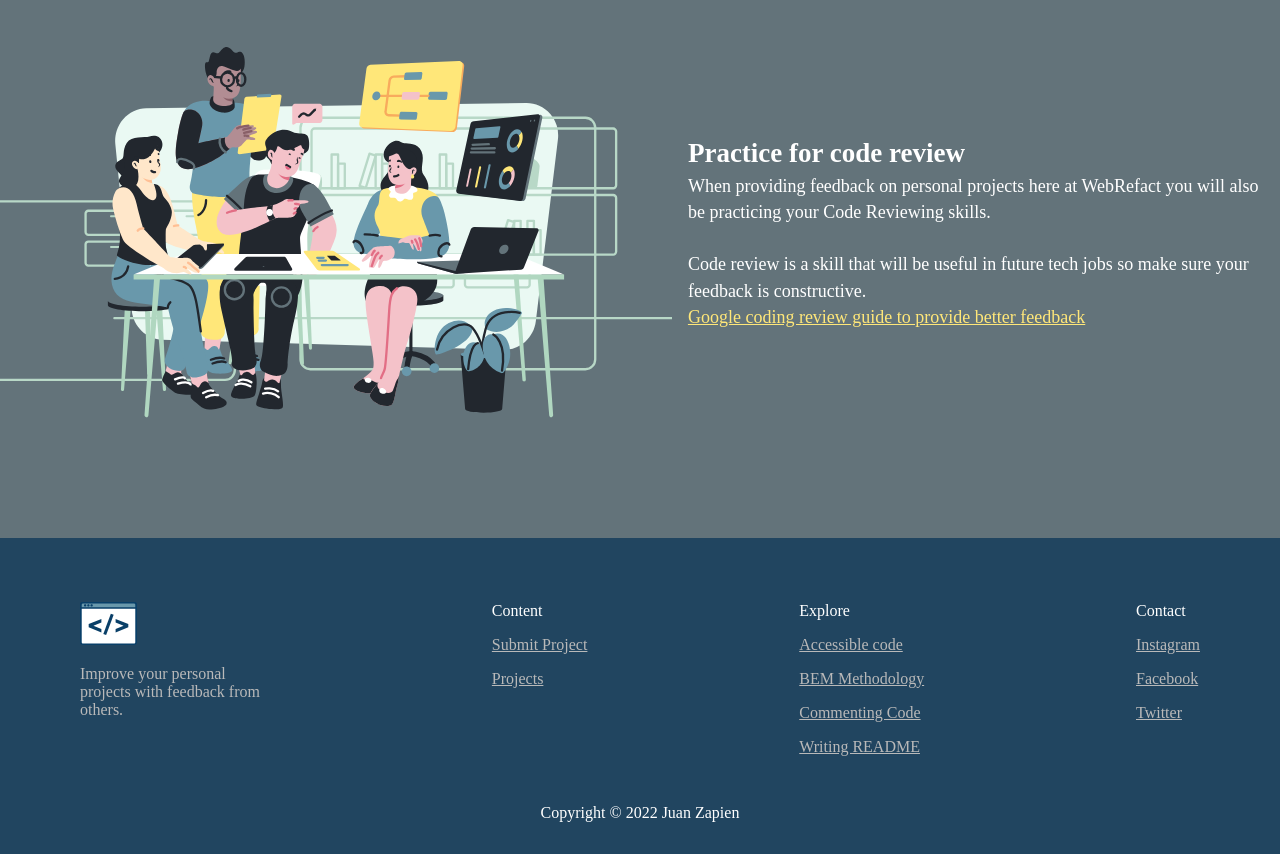
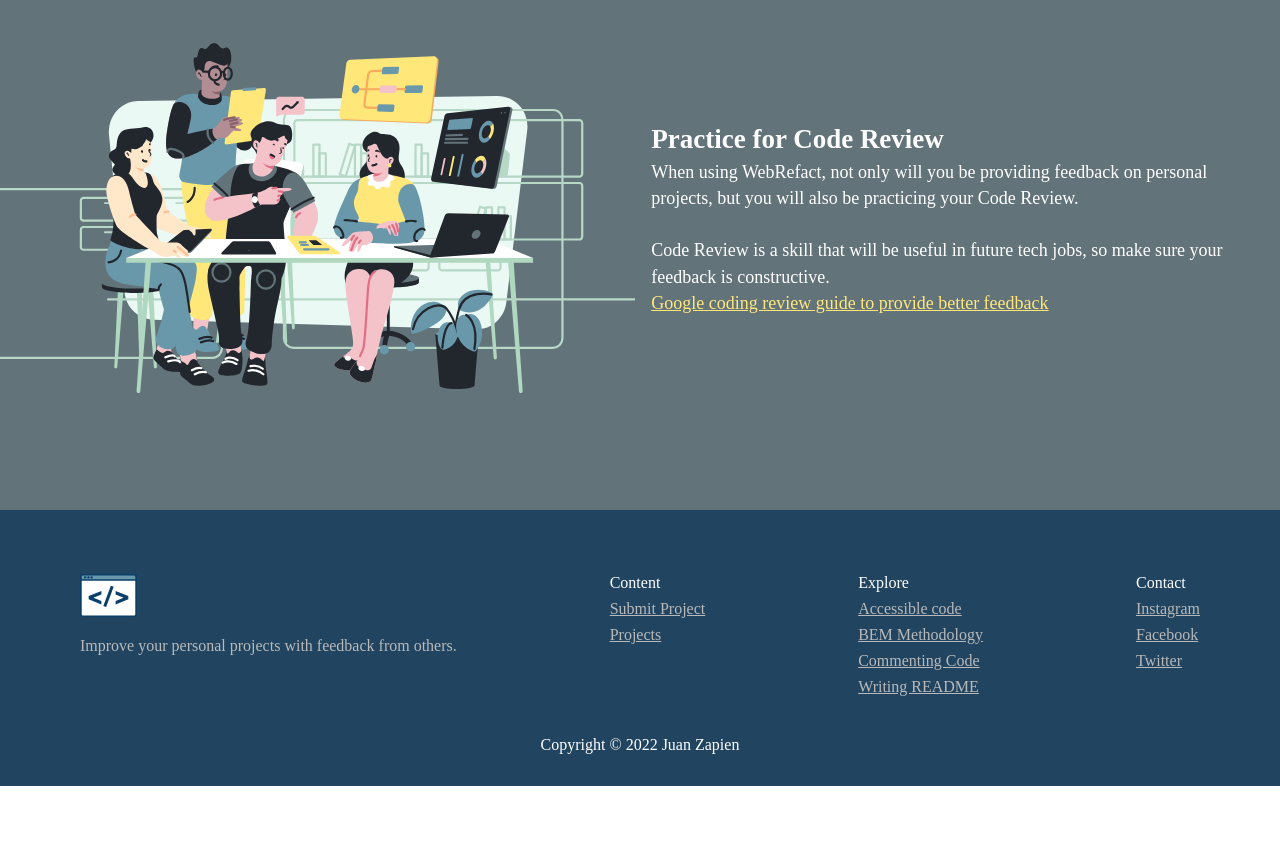
Before and after one commit to 1Zapien/WebRefact, a React (Create React App) app: page /home in a window 1280 px wide. Shown: the part 780-1634 px from the top of the page. After the commit the page ends 1566 px from the top, so only its background shows below. Built offline with nearby package versions, Linux system fonts and the light colour scheme; no server answers.

Commit message:
fixing form submision issue-  forgot to take out question req from form

```diff
--- a/src/components/landing/FeedbackBanner.js
+++ b/src/components/landing/FeedbackBanner.js
@@ -6,13 +6,14 @@ function FeedbackBanner() {
     <div className={classes.feedback}>
       <img className={classes.feedback__image} src={bannerImg} alt="Hero"></img>
       <div className={classes.feedback__info}>
-        <h2>Practice for code review</h2>
+        <h2>Practice for Code Review</h2>
         <p>
-          When providing feedback on personal projects here at WebRefact you
-          will also be practicing your Code Reviewing skills. <br />
+          When using WebRefact, not only will you be providing feedback on
+          personal projects, but you will also be practicing your Code Review.{" "}
           <br />
-          Code review is a skill that will be useful in future tech jobs so make
-          sure your feedback is constructive.
+          <br />
+          Code Review is a skill that will be useful in future tech jobs, so
+          make sure your feedback is constructive.
         </p>
         <a
           href={"https://google.github.io/eng-practices/review/"}
--- a/src/components/layout/Footer.module.css
+++ b/src/components/layout/Footer.module.css
@@ -35,11 +35,11 @@ footer {
 .footer li {
   list-style: none;
   color: white;
-  margin-bottom: 1rem;
+  margin-bottom: 0.5rem;
 }
 
 .short {
-  width: 200px;
+  width: 25npm0px;
   color: #b9b9b9;
 }
 
--- a/src/components/project/SubmitProjectForm.js
+++ b/src/components/project/SubmitProjectForm.js
@@ -6,7 +6,7 @@ function SubmitProjectForm(props) {
   const inputUrl = useRef();
   const inputSourceUrl = useRef();
   const inputDescription = useRef();
-  const inputQuestion = useRef();
+  // const inputQuestion = useRef();
 
   function submitHandler(event) {
     event.preventDefault();
@@ -15,14 +15,14 @@ function SubmitProjectForm(props) {
     const projectUrl = inputUrl.current.value;
     const projectSourceUrl = inputSourceUrl.current.value;
     const projectDescription = inputDescription.current.value;
-    const projectQuestion = inputQuestion.current.value;
+    // const projectQuestion = inputQuestion.current.value;
 
     const projectData = {
       name: projectName,
       url: projectUrl,
       sourceUrl: projectSourceUrl,
-      description: projectDescription,
-      questions: projectQuestion
+      description: projectDescription
+      // questions: projectQuestion
     };
 
     props.onSubmitProject(projectData);
```
